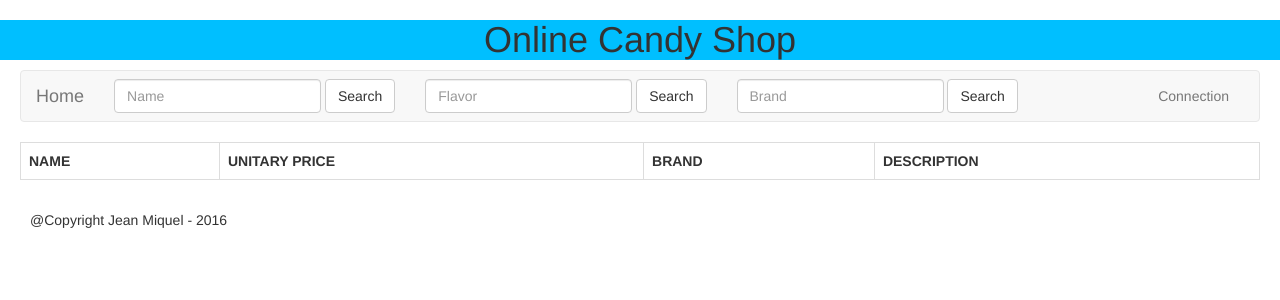
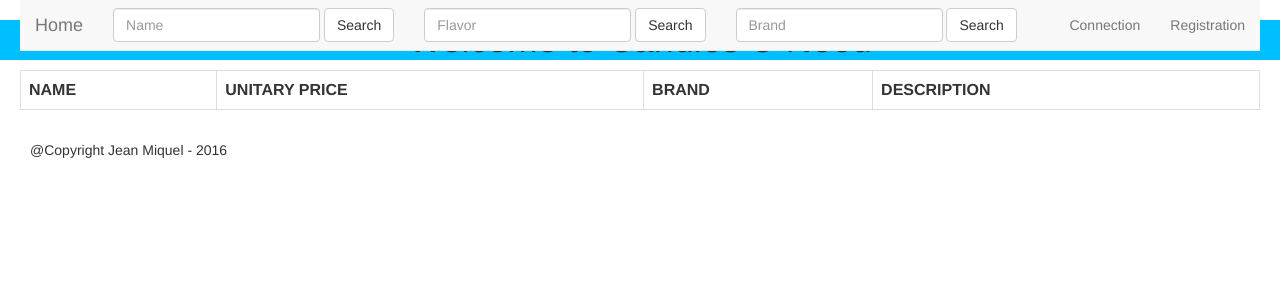
Before and after one commit to jeanmiquel/WebProject, a PHP site: page /view/index.php in a window 1280 px wide. Shown: the top 300 px of the page. Run offline with PHP 8.4, Linux system fonts and the light colour scheme; data that the repository does not hold is empty; some libraries are stand-ins or nearby versions.

Commit message:
add new headers for views

```diff
--- a/view/footer.php
+++ b/view/footer.php
@@ -1,7 +1,12 @@
 
 <!--FOOTER PART THE WE IMPORT EVERY TIME (CONTAINING BOOTSTRAP JAVASCRIPT IMPORT)-->
 
-<footer>@Copyright Jean Miquel - 2016</footer>
+
+<footer>
+		<p>
+		@Copyright Jean Miquel - 2016
+		</p>
+</footer>
 
 <!-- jQuery (necessary for Bootstrap's JavaScript plugins) -->
     <script src="https://ajax.googleapis.com/ajax/libs/jquery/1.11.3/jquery.min.js"></script>
--- a/view/header.php
+++ b/view/header.php
@@ -20,21 +20,17 @@
 <!-- Bootstrap -->
 <link href="../assets/css/bootstrap.css" rel="stylesheet">
 
+	<div class="header">
 
-	<head>
+		<head>
 
-        <title>The Candies U Need</title>
+        	<title>The Candies U Need</title>
 
-    </head>
+    	</head>
 
 
+        	<!-- Navigation Bar-->
 
-    <body>
+			<?php include ("nav.php"); ?>
 
-
-        <h1>Online Candy Shop</h1>
-
-
-        <!-- Navigation Bar-->
-
-		<?php include ("nav.php"); ?>
+	</div>
--- a/view/index.php
+++ b/view/index.php
@@ -6,11 +6,21 @@
 <?php require_once '../model/ModelCandy.php';
 	  require_once '../model/ModelBasket.php'; ?>
 
-
+   <body>
     <?php include ('header.php'); ?>
 
 
-	    <!--Catalogue-->
+        <!--TOP OF THE PAGE-->
+
+        <!--Big space to avoid navbar to hide the top of the page (in CSS)-->
+
+        <div class="page">
+
+        <div class="global-image">
+            <h1>Welcome to Candies U Need</h1>
+        </div>
+
+                <!--Catalogue-->
 
         <div class="catalogue">
         <table class="table table-bordered">
@@ -33,9 +43,9 @@
         foreach($candies as $candy)	//Call each attribute of the Candy Table and echo them with the possibility to add in the user basket
 	    {
     	   echo "<tr>
-    			<div class='navbar-left'>
-    			<td>",$candy['nomBonbon'],"
-    			 ",$candy['saveur'];"</td>";
+    			<td><div class='navbar-left candy'>"   /**print the name and the flavor**/
+                ,$candy['nomBonbon'],"
+    			 ",$candy['saveur'];
 
 
                 //If the user is logged in, show the quantity input and the "Add to basket" button
@@ -52,7 +62,7 @@
                         if ((ModelBasket::NbCandy($candy['idBonbon'])[0]) == 0)  //If the candy isn't in the basket, a new table 'ACHETER ' will be created
                         {
                             echo
-    	                    "<form method='POST' action='../controller/ControllerBasket.php'>
+                            "<form class='candy' method='POST' action='../controller/ControllerBasket.php'>
     	        				<input type='number' name='quantity' step='1' class='form-control'>
     	        				<input type='hidden' name='action' value='addQuantity'>
     	        				<input type='hidden' name='idCandy' value=",$candy['idBonbon'],">
@@ -62,7 +72,7 @@
                         else //If the candy is already in the basket, add will update the basket
                         {
                             echo
-                            "<form method='POST' action='../controller/ControllerBasket.php'>
+                                "<form class='candy' method='POST' action='../controller/ControllerBasket.php'>
                                 <input type='number' name='quantity' step='1' class='form-control'>
                                 <input type='hidden' name='action' value='modifyQuantity'>
                                 <input type='hidden' name='idCandy' value=",$candy['idBonbon'],">
@@ -78,6 +88,8 @@
     				<button type='submit' name='idCandy' value=",$candy['idBonbon']," class='btn btn-default'>Opinions</button>
     			</form>
     			</div>
+
+                </div>
 
     			</td>
     			<td>",$candy['prixUnit']," €</td>
@@ -98,7 +110,7 @@
                     }
                 }
 
-    		    echo "</tr>";
+    		    echo "</tr>";     /**End of the table line**/
         }
 
         ?>
@@ -108,6 +120,9 @@
         </div>
 
 
+        </div> <!--End of the page div-->
+
+
         <?php include("footer.php"); ?>
 
 
--- a/view/nav.php
+++ b/view/nav.php
@@ -3,7 +3,7 @@
 <!--NAVIGATION BAR-->
 
 
-<nav class="navbar navbar-default">
+<nav class="navbar navbar-default navbar-fixed-top">
     <div class="container-fluid">
         <!-- Brand and toggle get grouped for better mobile display -->
         <div class="navbar-header">
@@ -68,9 +68,9 @@
                 <button type="submit" class="btn btn-default">Search</button>
             </form>
 
+
+        <div class="login box">
         <?php
-
-
 
             //If the user is connected, show the Disconnection & Settings button for the user to disconnect
              if (isset($_COOKIE['pseudo']))
@@ -86,13 +86,13 @@
                     //If the user has only one basket, he cand check it
                  if ($nbBaskets[0] == 1)
                 {
-                    echo "<form class='form-inline' method='POST' action='../controller/ControllerBasket.php'>
+                    echo "<form class='navbar-form navbar-left' method='POST' action='../controller/ControllerBasket.php'>
                           <button type='submit' class='btn btn-default'>Check your basket</button>
                           <input type='hidden' value='showBasket' name='action'>
                           </form>";
                 }
                 else {
-                    echo "<form class='form-inline' method='POST' action='../controller/ControllerBasket.php'>
+                    echo "<form class='navbar-form navbar-left' method='POST' action='../controller/ControllerBasket.php'>
                           <button type='submit' class='btn btn-default'>Create a basket</button>
                           <input type='hidden' value='addBasket' name='action'>
                           </form>";
@@ -104,7 +104,7 @@
                 if ($_COOKIE['status']=='admin')
                 {
                     echo
-                    "<ul class='nav navbar-nav navbar-right'>
+                    "<ul class='nav navbar-nav navbar-left'>
                         <li class='dropdown'>
                             <a href='#' class='dropdown-toggle' data-toggle='dropdown' role='button' aria-haspopup='true' aria-expanded='false'>Settings <span class='caret'></span></a>
                             <ul class='dropdown-menu'>
@@ -125,15 +125,13 @@
             {
                 echo "<ul class='nav navbar-nav navbar-right'>
                     <li><a href='../view/connection.php'>Connection</a></li>
+                    <li><a href='../view/registration.php'>Registration</a></li>
                     </ul>";
 
             }
-
-
-
-
         ?>
 
+        </div>
 
         </div><!-- /.navbar-collapse -->
     </div><!-- /.container-fluid -->
```
Also changed, not shown: view/allBaskets.php (+16 -2 lines), view/allProfiles.php (+13 -1 lines), view/basket.php (+17 -8 lines), view/catalog.php (+14 -1 lines), view/connection.php (+14 -2 lines), view/mailModif.php (+11 -1 lines), view/newCandy.php (+9 -1 lines), view/opinion.php (+18 -4 lines), view/profile.php (+12 -0 lines), view/pwdModif.php (+9 -1 lines), view/registration.php (+11 -2 lines).
